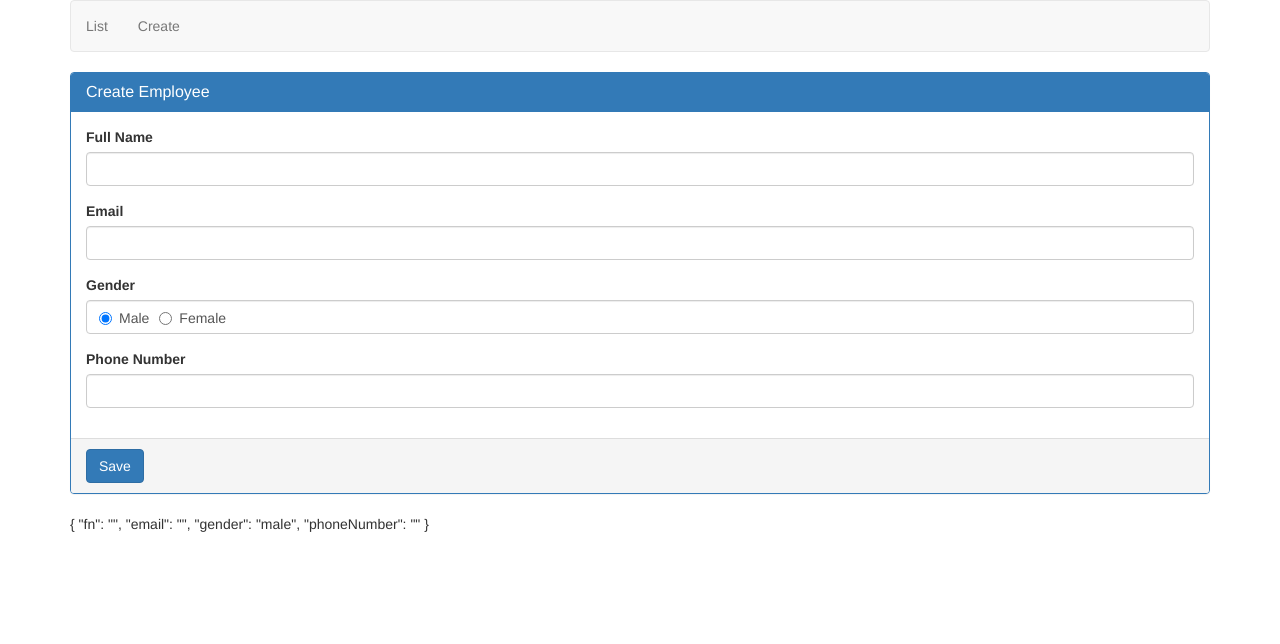
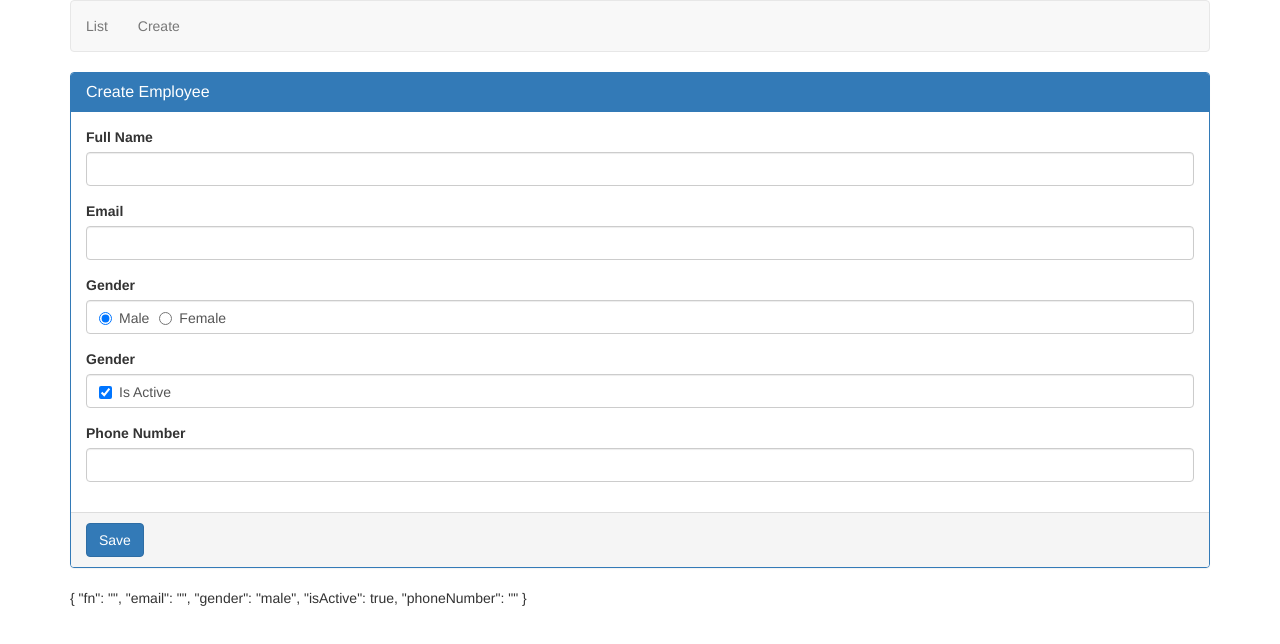
Before and after one commit to AdilRaj/angulardemo, an Angular app: page /emp/create in a window 1280 px wide. Shown: the top 644 px of the page. Built offline with nearby package versions, Linux system fonts and the light colour scheme.

Commit message:
Tutorial 7: Checkbox Form Attribute
we create a checkbox html tag
map it with a angular class property
we control its default check by assign value to class level property
when we disable html tag its model value was not able to set in ngModel

```diff
--- a/src/app/employees/create-employee.component.html
+++ b/src/app/employees/create-employee.component.html
@@ -14,6 +14,7 @@
         <label for="email">Email</label>
         <input class="form-control" [(ngModel)]="email" name="email" id="email" type="text"/>
       </div>
+
       <div class="form-group">
         <label>Gender</label>
         <div class="form-control">
@@ -29,6 +30,17 @@
           </label>
         </div>
       </div>
+
+      <div class="form-group">
+        <label>Gender</label>
+        <div class="form-control">
+          <label class="checkbox-inline">
+            <input name="isActive" [(ngModel)]="isActive" type="checkbox"/>
+            Is Active
+          </label>
+        </div>
+      </div>
+
       <div class="form-group">
         <label for="phoneNumber">Phone Number</label>
         <input class="form-control" [(ngModel)]="phoneNumber" name="phoneNumber" id="phoneNumber" type="text"/>
--- a/src/app/employees/create-employee.component.ts
+++ b/src/app/employees/create-employee.component.ts
@@ -11,12 +11,13 @@
   email = '';
   fullName = '';
   phoneNumber = '';
+  isActive = true;
   constructor() { }
 
   ngOnInit() {
   }
   // create a save form method
-  saveEmployee(empForm: NgForm): void{
+  saveEmployee(empForm: NgForm): void {
     console.log(empForm.value);
   }
 
```
